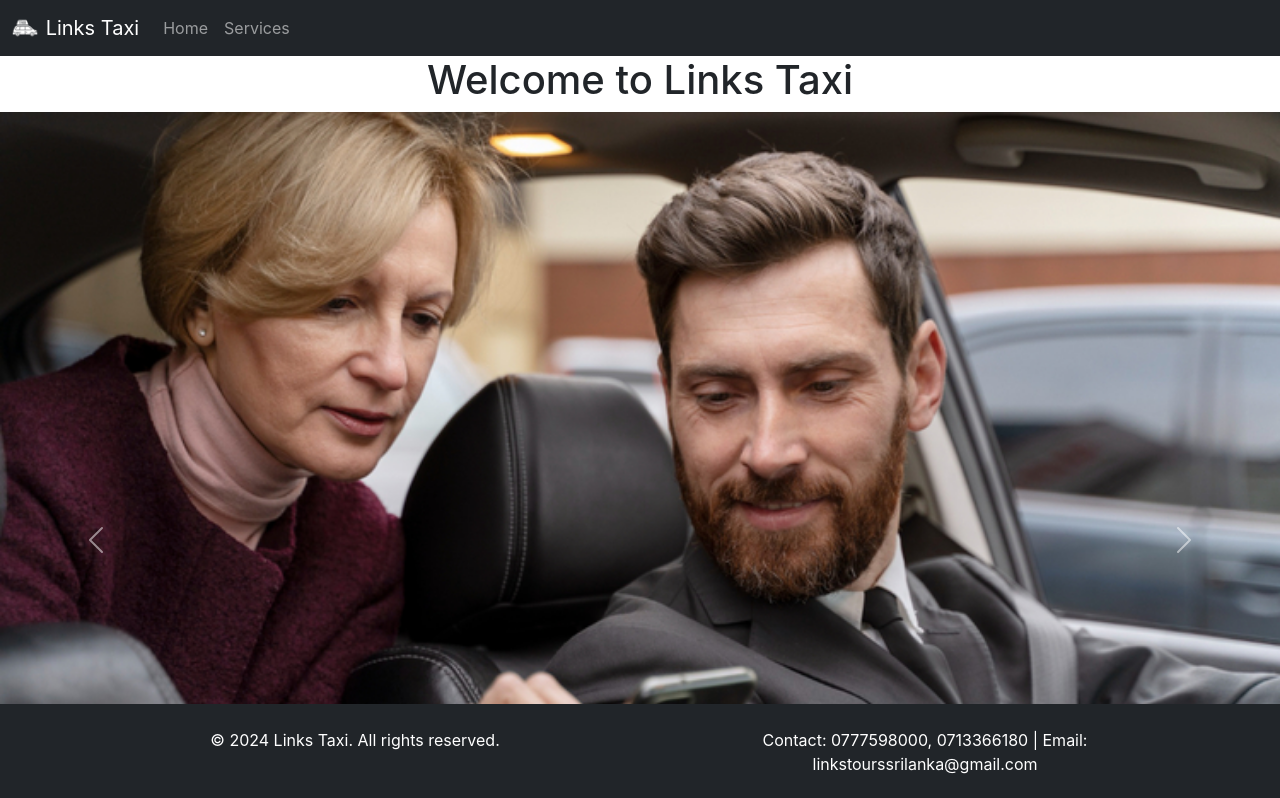
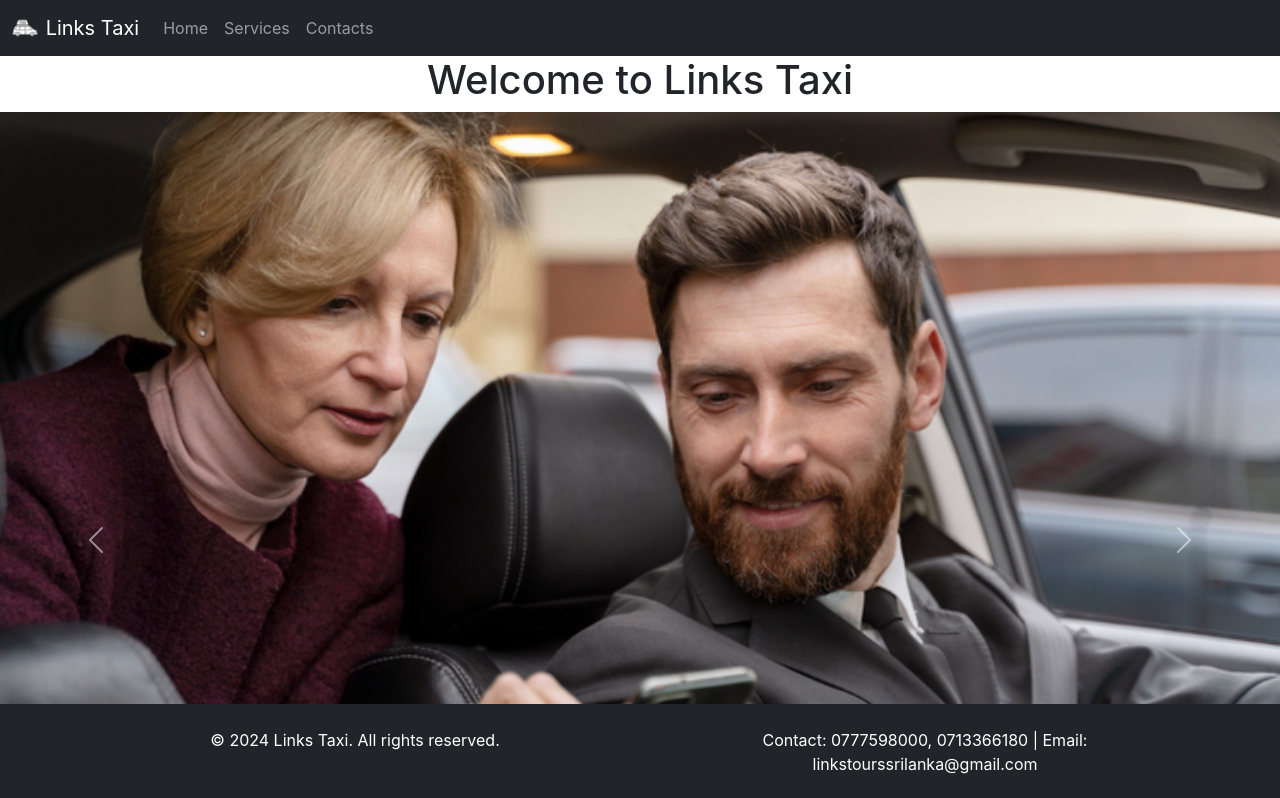
Before and after one commit to HansaSandamal/links-taxi, a React (Create React App) app: page / in a window 1280 px wide. Shown: the top 798 px of the page. Built offline with nearby package versions, Linux system fonts and the light colour scheme.

Commit message:
add pages

```diff
--- a/src/App.js
+++ b/src/App.js
@@ -4,6 +4,7 @@ import Header from "./layouts/Header/Header.js";
 import Footer from "./layouts/Footer/Footer.js";
 import HomeView from "./views/HomeView/HomeView";
 import Services from "./views/ServicesView/ServicesView.js";
+import Contacts from "./views/ContactsView/ContactsView.js";
 
 function App() {
   return (
@@ -13,6 +14,7 @@ function App() {
         <Routes>
           <Route exact path="/" element={<HomeView />} />
           <Route exact path="/Services" element={<Services />} />
+          <Route exact path="/Contacts" element={<Contacts />} />
         </Routes>
       </BrowserRouter>
       <Footer />
--- a/src/layouts/Header/Header.js
+++ b/src/layouts/Header/Header.js
@@ -21,6 +21,7 @@ const Header = () => {
       <Nav className="mr-auto">
         <Nav.Link href="/">Home</Nav.Link>
         <Nav.Link href="/Services">Services</Nav.Link>
+        <Nav.Link href="/Contacts">Contacts</Nav.Link>
       </Nav>
     </Navbar>
   );
--- /dev/null
+++ b/src/views/ContactsView/ContactsView.js
@@ -0,0 +1,10 @@
+import React from "react";
+
+const ContactsView=()=>{
+    return(
+        <React.Fragment>
+            <h1>ContactsView</h1>
+        </React.Fragment>
+    );
+}
+export default ContactsView;
--- a/src/views/ServicesView/_ServicesView.css
+++ b/src/views/ServicesView/_ServicesView.css
@@ -1,4 +1,3 @@
-/* Service card styles */
 .service-card {
     border: 1px solid #ddd;
     border-radius: 8px;
```
Also changed, not shown: src/views/ContactsView/_ContactsView.css (added).
